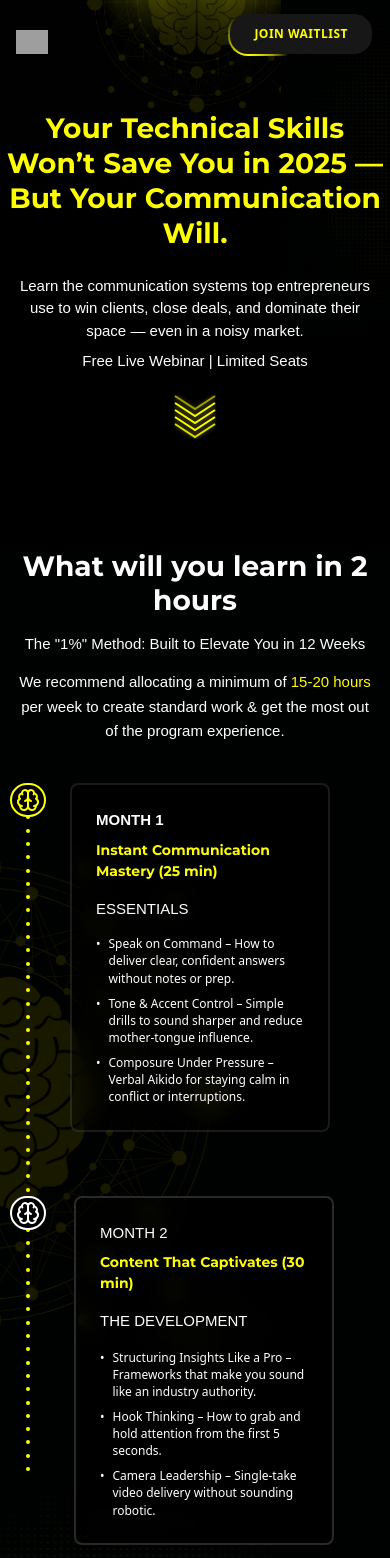
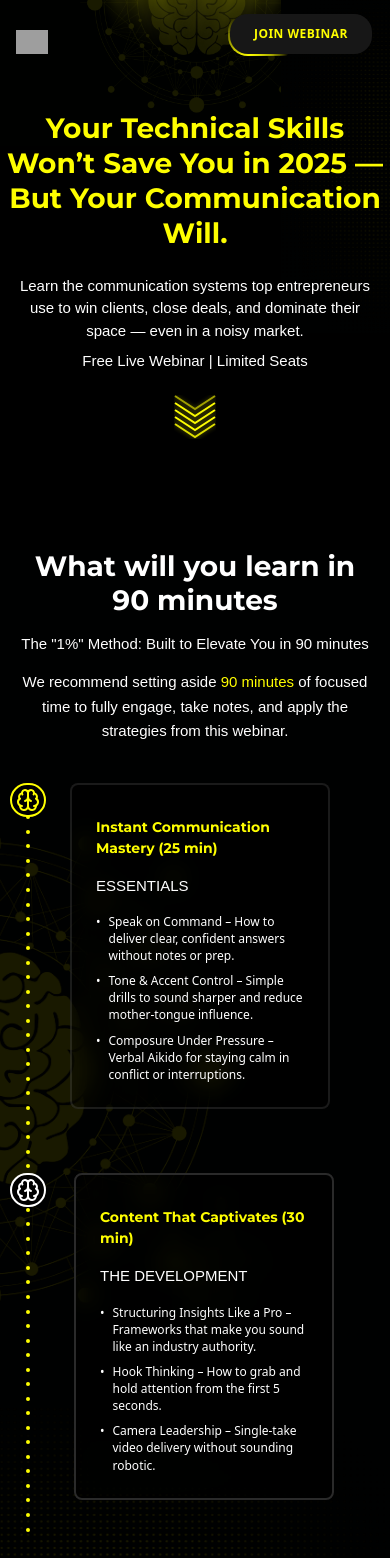
Before and after one commit to yapcapitalist/YC, a React (Vite) app: page /webinar in a window 390 px wide. Shown: the top 1558 px of the page. Built offline with nearby package versions, Linux system fonts and the light colour scheme; grey boxes are pictures that could not be loaded; a web font is replaced by a local one.

Commit message:
new content

```diff
--- a/src/components/Head.jsx
+++ b/src/components/Head.jsx
@@ -45,12 +45,14 @@ export default function StickyHeader() {
         {/* Button */}
         <GradientButton
           onClick={() => {
-            const el = document.getElementById("program-details");
+                const targetId = pageLocation ? "webform" : "program-details";
+
+            const el = document.getElementById(targetId);
             if (el) el.scrollIntoView({ behavior: "smooth" });
           }}
         >
 
-          {pageLocation ? 'JOIN WAITLIST':'JOIN WEBINAR'}
+          {pageLocation ? 'JOIN WEBINAR':'JOIN WAITLIST'}
 
         </GradientButton>
       </div>
--- a/src/components/Webinar/WebCurriculum.jsx
+++ b/src/components/Webinar/WebCurriculum.jsx
@@ -75,9 +75,8 @@ export default function Component() {
       dots.push(
         <div
           key={i}
-          className={`w-1 h-1 rounded-full transition-colors duration-300 ${
-            isActive ? 'bg-[#fefe00]' : 'bg-gray-600'
-          }`}
+          className={`w-1 h-1 rounded-full transition-colors duration-300 ${isActive ? 'bg-[#fefe00]' : 'bg-gray-600'
+            }`}
           style={{
             position: 'absolute',
             top: `${dotProgress * 100}%`,
@@ -94,9 +93,9 @@ export default function Component() {
   return (
     <div className="relative text-white min-h-screen pb-16 sm:pb-[158px] px-4 sm:px-4 max-w-[1600px] mx-auto overflow-hidden">
 
-            <div className="absolute grid-svg bottom-[20px] left-[-160px] sm:bottom-[-30px] sm:left-[-298px] !z-0">
-                <img src={dot} alt="" width="" height="" />
-            </div>
+      <div className="absolute grid-svg bottom-[20px] left-[-160px] sm:bottom-[-30px] sm:left-[-298px] !z-0">
+        <img src={dot} alt="" width="" height="" />
+      </div>
 
       <div className="absolute bottom-160 right-26">
         <svg class="mobsvg" width="356" height="380" viewBox="0 0 356 380" fill="none" xmlns="http://www.w3.org/2000/svg">
@@ -139,13 +138,14 @@ export default function Component() {
 
       {/* Header */}
       <div className="text-center mb-10 sm:mb-20">
-        <h2 className="text-3xl font-bold mb-4">What will you learn in 2 hours</h2>
+        <h2 className="text-3xl font-bold mb-4">What will you learn in 90 minutes</h2>
 
         <div className="max-w-2xl mx-auto">
-          <p className="text-xl font-semibold mb-4">The "1%" Method: Built to Elevate You in 12 Weeks</p>
+          <p className="text-xl font-semibold mb-4">The "1%" Method: Built to Elevate You in 90 minutes</p>
           <p className="text-gray-300 text-sm leading-relaxed">
-            We recommend allocating a minimum of <span className="!text[15px] sm:!text[22px] !text-[#fefe00]">15-20 hours </span>per week to create standard work & get the most out of the
-            program experience.
+            We recommend setting aside
+            <span className="!text-[15px] sm:!text-[22px] !text-[#fefe00]"> 90 minutes </span>
+            of focused time to fully engage, take notes, and apply the strategies from this webinar.
           </p>
         </div>
       </div>
@@ -154,7 +154,7 @@ export default function Component() {
         <img src={mainbrain} alt="" />
       </div>
 
-        <div className="absolute left-30 top-[36%] transform -translate-x-1/2 -translate-y-1/2 block sm:hidden">
+      <div className="absolute left-30 top-[36%] transform -translate-x-1/2 -translate-y-1/2 block sm:hidden">
         <img src={halfbrain} alt="" />
       </div>
 
@@ -167,7 +167,7 @@ export default function Component() {
           className="absolute left-3 sm:left-1/2 transform -translate-x-1/2 dotted-line-container"
           style={{
             top: "2rem",
-            bottom: "32rem",
+            bottom: "24rem",
             width: "2px",
           }}
         >
@@ -178,7 +178,7 @@ export default function Component() {
         <div className="flex flex-row-reverse w-fit sm:w-auto sm:flex-row items-start mb-16" ref={sectionRefs[0]}>
           <div className=" sm:w-1/2 w-full pr-0 sm:pr-8">
             <div className="w-[260px] sm:w-auto bg-black/20 border-2 border-[#2a2a2a] backdrop-blur-md p-6 rounded-lg border border-white/10">
-              <p className="!font-semibold mb-2">MONTH 1</p>
+              <p className="!font-semibold mb-2"></p>
               <h2 className="font-bold !text-[#fefe00] !text-[14px] sm:!text-[28px] mb-4">Instant Communication Mastery (25 min)</h2>
               <p className="text-gray-400 text-sm mb-4">ESSENTIALS</p>
 
@@ -228,7 +228,7 @@ export default function Component() {
 
           <div className="sm:w-1/2 w-full pl-0 sm:pl-8">
             <div className="w-[260px] sm:w-auto bg-black/20 border-2 border-[#2a2a2a] backdrop-blur-md p-6 rounded-lg">
-              <p className="font-semibold mb-2">MONTH 2</p>
+              <p className="font-semibold mb-2"></p>
               <h2 className="font-bold !text-[#fefe00] !text-[14px] sm:!text-[28px] mb-4">Content That Captivates (30 min)</h2>
               <p className="mb-4">THE DEVELOPMENT</p>
 
@@ -270,7 +270,7 @@ export default function Component() {
         <div className="w-fit sm:w-auto flex flex-row-reverse sm:flex-row items-start" ref={sectionRefs[2]}>
           <div className="sm:w-1/2 w-full pr-0 sm:pr-8">
             <div className="w-[260px] sm:w-auto bg-black/20 border-2 border-[#2a2a2a] backdrop-blur-md p-6 rounded-lg">
-              <p className="font-semibold mb-2">MONTH 3</p>
+              <p className="font-semibold mb-2"></p>
               <h2 className="font-bold !text-[#fefe00] !text-[14px] sm:!text-[28px] mb-4"> High-Stakes Communication for Business (30 min)</h2>
               <p className="mb-4">MASTERY</p>
 
--- a/src/components/Webinar/WebinarFor.jsx
+++ b/src/components/Webinar/WebinarFor.jsx
@@ -50,7 +50,7 @@ export default function WebinarFor() {
             <div className="absolute grid-svg !w-2/3 top-0 right-[-300px] !z-0">
                 <img src={dot} alt="" width="" height="" />
             </div>
-            <div className="absolute top-[-144px] left-[-20px] sm:top-[-180px] sm:left-[-88px]">
+            <div className="absolute top-0 left-[-20px] sm:top-0 sm:left-[-88px]">
                 <svg class="mobsvg" width="356" height="380" viewBox="0 0 356 380" fill="none" xmlns="http://www.w3.org/2000/svg">
                     <g opacity="0.6">
                         <path opacity="0.5" d="M203.586 109.357V108.357H204.586V109.357H203.586ZM208.919 374.492C208.919 377.437 206.531 379.825 203.586 379.825C200.64 379.825 198.253 377.437 198.253 374.492C198.253 371.546 200.64 369.158 203.586 369.158C206.531 369.158 208.919 371.546 208.919 374.492ZM0.0195465 109.357V108.357H203.586V109.357V110.357H0.0195465V109.357ZM203.586 109.357H204.586V374.492H203.586H202.586V109.357H203.586Z" fill="url(#paint0_linear_326_4023)" />
--- a/src/components/Webinar/WebinarForm.jsx
+++ b/src/components/Webinar/WebinarForm.jsx
@@ -129,7 +129,7 @@ export default function YCForm() {
             </div>
             {/* Main Form Section */}
             <div className="relative container max-w-6xl mx-auto">
-                <div className="absolute bottom-128 left-[-86px]">
+                {/* <div className="absolute bottom-128 left-[-86px]">
                     <svg width="356" height="380" viewBox="0 0 356 380" fill="none" xmlns="http://www.w3.org/2000/svg">
                         <g opacity="0.6">
                             <path opacity="0.5" d="M203.586 109.357V108.357H204.586V109.357H203.586ZM208.919 374.492C208.919 377.437 206.531 379.825 203.586 379.825C200.64 379.825 198.253 377.437 198.253 374.492C198.253 371.546 200.64 369.158 203.586 369.158C206.531 369.158 208.919 371.546 208.919 374.492ZM0.0195465 109.357V108.357H203.586V109.357V110.357H0.0195465V109.357ZM203.586 109.357H204.586V374.492H203.586H202.586V109.357H203.586Z" fill="url(#paint0_linear_326_4023)" />
@@ -167,7 +167,7 @@ export default function YCForm() {
                         </defs>
                     </svg>
 
-                </div>
+                </div> */}
                 <h2 className='!text-white text-center pb-8'>Fill out the form and join the webinar for <span className='!text-[#ffff00]'>Free</span></h2>
                 <div className="grid sm:gap-20 gap-7 items-center max-w-[1600px] mx-auto">
                     {/* Left - Book Cover */}
@@ -179,8 +179,8 @@ export default function YCForm() {
                             And get a Free  Book which  is dedicated to the communication masters of tomorrow
                         </p>
 
-                        <form onSubmit={handleSubmit} className="space-y-8">
-                            <div className="grid md:grid-cols-2 gap-8">
+                        <form onSubmit={handleSubmit} className="space-y-8 flex justify-center items-center flex-col">
+                            <div className="grid md:grid-cols-2 gap-8 w-full">
                                 <div>
                                     <label htmlFor="name" className="block !text-[#ababab] text-sm font-medium mb-2">
                                         Name*
@@ -215,7 +215,7 @@ export default function YCForm() {
                                     />
                                 </div>
                             </div>
-                            <div className="grid md:grid-cols-2 gap-8">
+                            <div className="grid md:grid-cols-2 gap-8 w-full">
                                 {/* Email */}
                                 <div>
                                     <label htmlFor="email" className="block !text-[#ababab] text-sm font-medium mb-2">
@@ -252,7 +252,7 @@ export default function YCForm() {
                             </div>
 
                             {/* Consent Checkbox */}
-                            <div className="flex items-start gap-3 mb-12">
+                            <div className="flex items-start gap-3 mb-12 w-full">
                                 <input
                                     type="checkbox"
                                     id="consent"
@@ -272,7 +272,7 @@ export default function YCForm() {
                                 type="submit"
                                 disabled={isLoading}
 
-                                className="w-full sm:w-auto py-3 !px-24"
+                                className="w-fit py-3 !px-24"
                             >
                                 {isLoading ? 'Submitting...' : 'Submit'}
                             </GradientButton>
```
